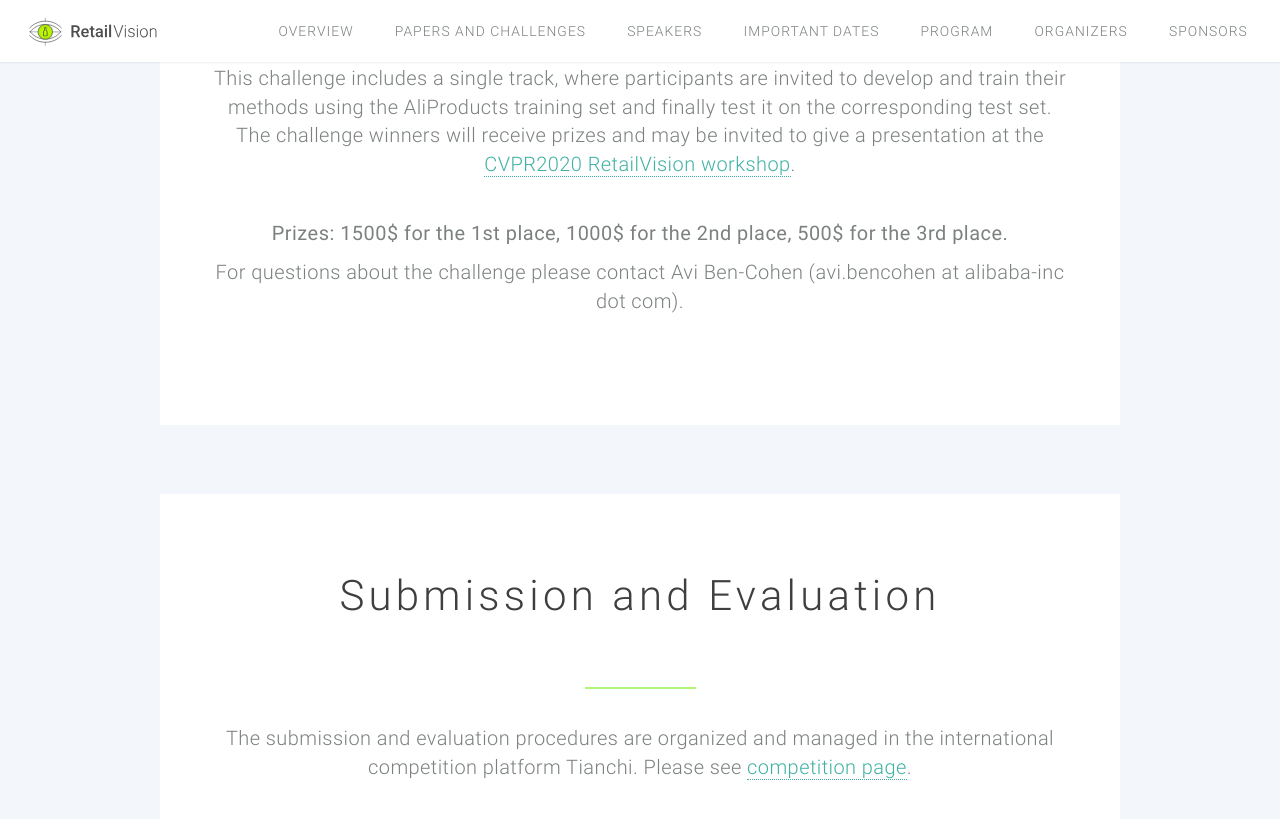
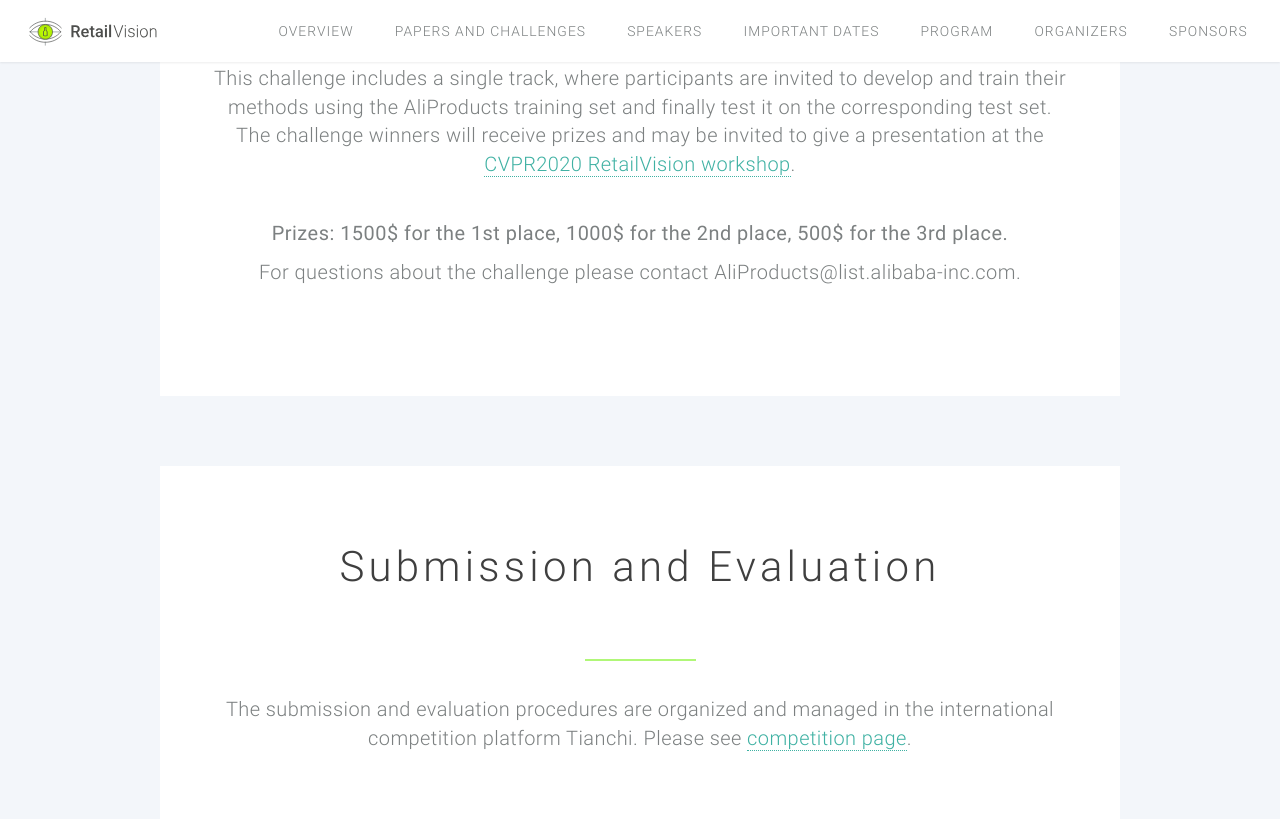
Before and after one commit to retailvisionworkshop/retailvisionworkshop.github.io, a Jekyll site: the page built from recognition_challenge_2020.html, in a window 1280 px wide and 900 px high, scrolled down 2007 px. Shown: the top 819 px of the window. Built offline with Jekyll 4.4.1, drawn with Linux system fonts in a browser that asks for light colours.

Commit message:
Update recognition contact

```diff
--- a/recognition_challenge_2020.html
+++ b/recognition_challenge_2020.html
@@ -52,7 +52,7 @@
                 <h3>Prizes: 1500$ for the 1st place, 1000$ for the 2nd place, 500$ for the 3rd place.</h3>
                 <!-- <img src="/images/prizes2_BIG.png" style="max-width:50%; height:auto;"> -->
 
-                <p>For questions about the challenge please contact Avi Ben-Cohen (avi.bencohen at alibaba-inc dot com).</p>
+                <p>For questions about the challenge please contact AliProducts@list.alibaba-inc.com.</p>
     </section>
 
     <section class="wrapper style3 container special">
```
